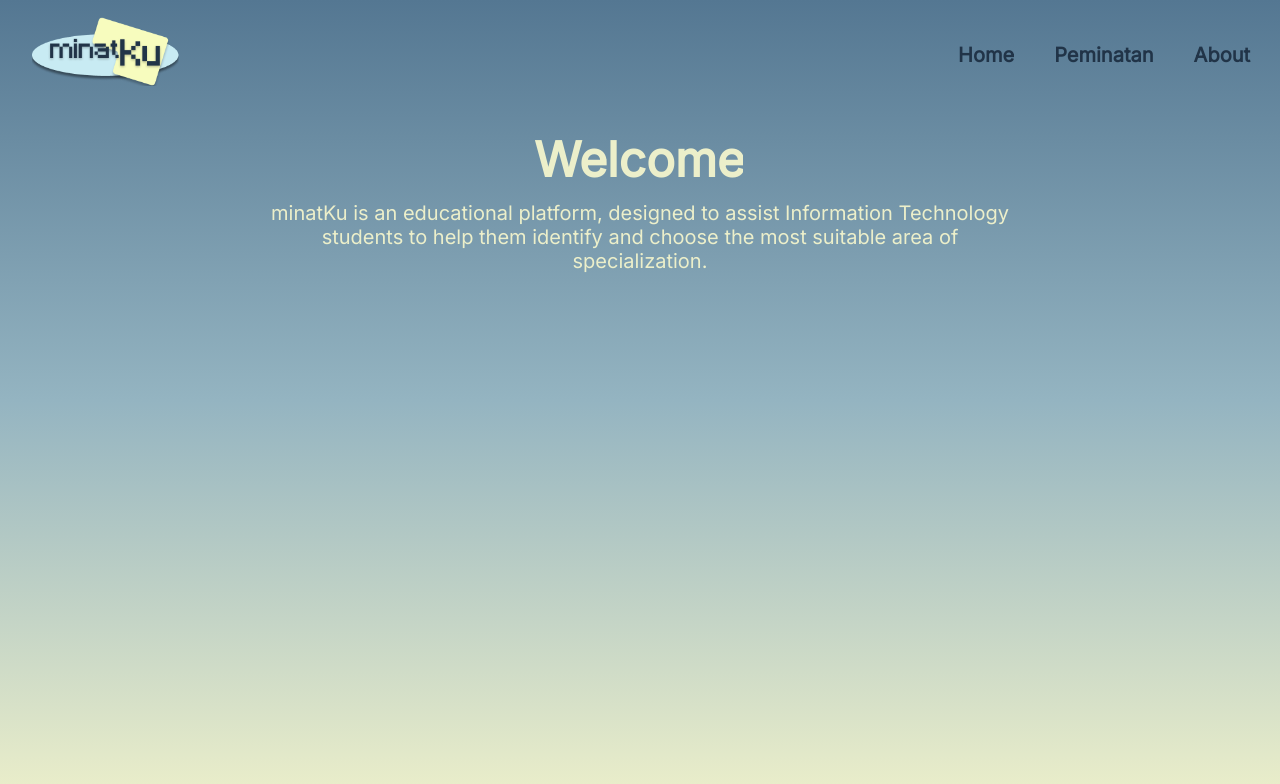
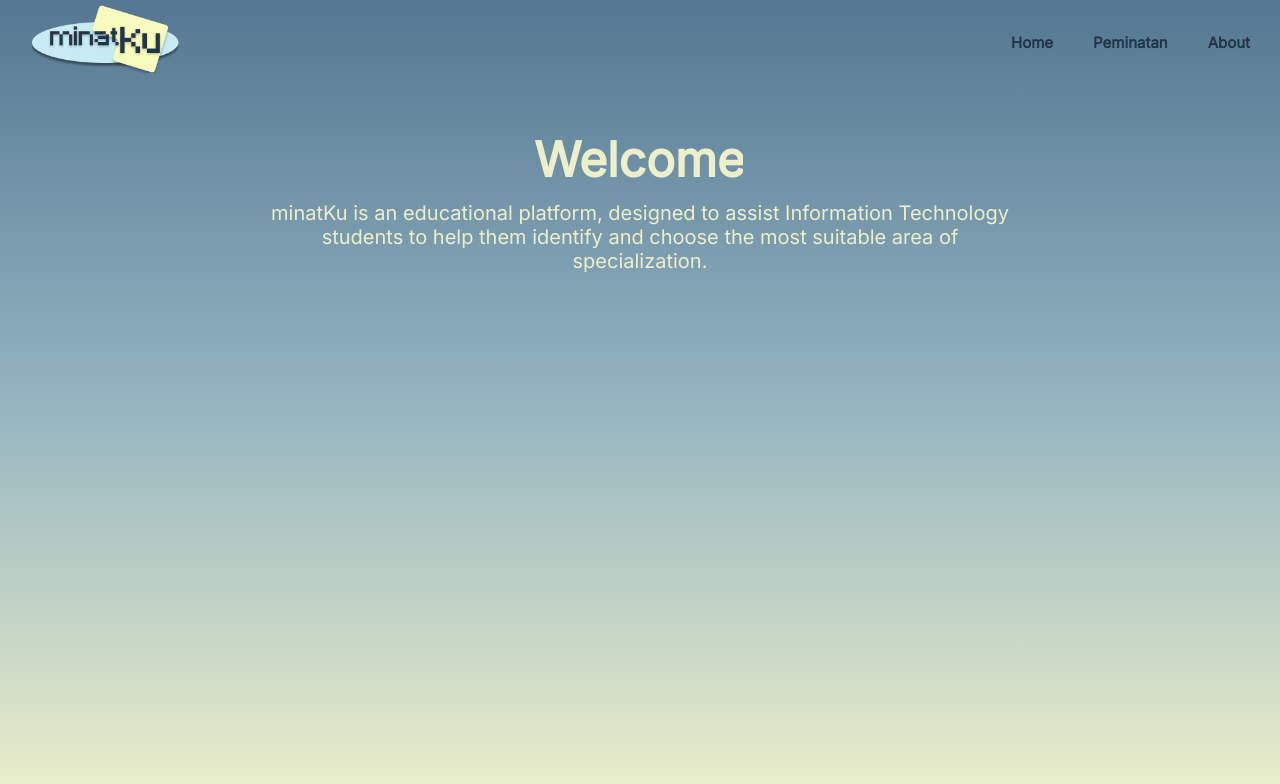
Before and after one commit to lulultfh/minatKu, a plain HTML site: page index.html in a window 1280 px wide. Drawn offline with Linux system fonts and the light colour scheme.

Commit message:
update css file

```diff
--- a/css/peminatan.css
+++ b/css/peminatan.css
@@ -10,3 +10,55 @@ body{
     margin: 0;
     padding: 0;
 }
+
+.navbar{
+    display: flex;
+    justify-content: space-between;
+    align-items: center;
+    background-color:  rgba(#94B4C1, 0.8);
+    padding: 10px 30px;
+    position: fixed;
+    top: 0;
+    width: 100%;
+    z-index: 100;
+    overflow: visible;
+    box-sizing: border-box;
+}
+
+.logo a{
+    font-size: 30px;
+    text-decoration: none;
+}
+
+.logo-img{
+    width: 150px;
+    height: auto;
+}
+
+.nav-links{
+    list-style: none;
+    display: flex;
+    gap: 40px;
+    justify-content: flex-start;
+}
+
+.nav-links a{
+    text-decoration: none;
+    color: #213448;
+    font-family: Inter;
+    font-weight: 500;
+    font-size: 15px;
+    font-weight: bold;
+    transition: color 0.3s ease;
+    white-space: nowrap;
+    flex-shrink: 0;
+}
+
+.nav-links a:hover{
+    color: #ECEFCA;
+}
+
+.bidang{
+    margin-top: 130px;
+    font-family: Inter;
+}
--- a/css/style.css
+++ b/css/style.css
@@ -26,6 +26,7 @@ body{
     z-index: 100;
     overflow: visible;
     box-sizing: border-box;
+    height: 85px;
 }
 
 .logo a{
@@ -49,12 +50,15 @@ body{
     text-decoration: none;
     color: #213448;
     font-family: Inter;
-    font-weight: 500;
-    font-size: 20px;
+    /* font-weight: 500; */
+    font-size: 15px;
     font-weight: bold;
     transition: color 0.3s ease;
     white-space: nowrap;
     flex-shrink: 0;
+    display: flex;
+    align-items: center;
+    height: 100%;
 }
 
 .nav-links a:hover{
@@ -84,6 +88,7 @@ p{
 
 .typing-animation {
     font-size: 3rem;
+    font: bold;
     width: fit-content;
     margin: 0 auto;
     overflow: hidden;
```
